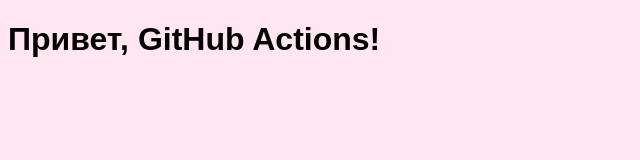
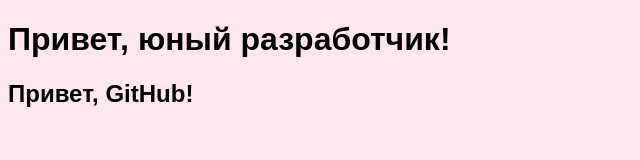
Before and after one commit to Tartaletka-Lapkina/site-cicd, a plain HTML site: page index.html in a window 1280 px wide. Shown: the whole page, without its empty margins (0-640 px from the left). Drawn offline with Linux system fonts and the light colour scheme.

Commit message:
Update index.html

```diff
--- a/index.html
+++ b/index.html
@@ -6,6 +6,7 @@
     <link rel="stylesheet" href="style.css">
 </head>
 <body>
-    <h1>Привет, GitHub Actions!</h1>
+    <h1>Привет, юный разработчик!</h1>
+    <h2>Привет, GitHub!</h2>
 </body>
 </html>
```
